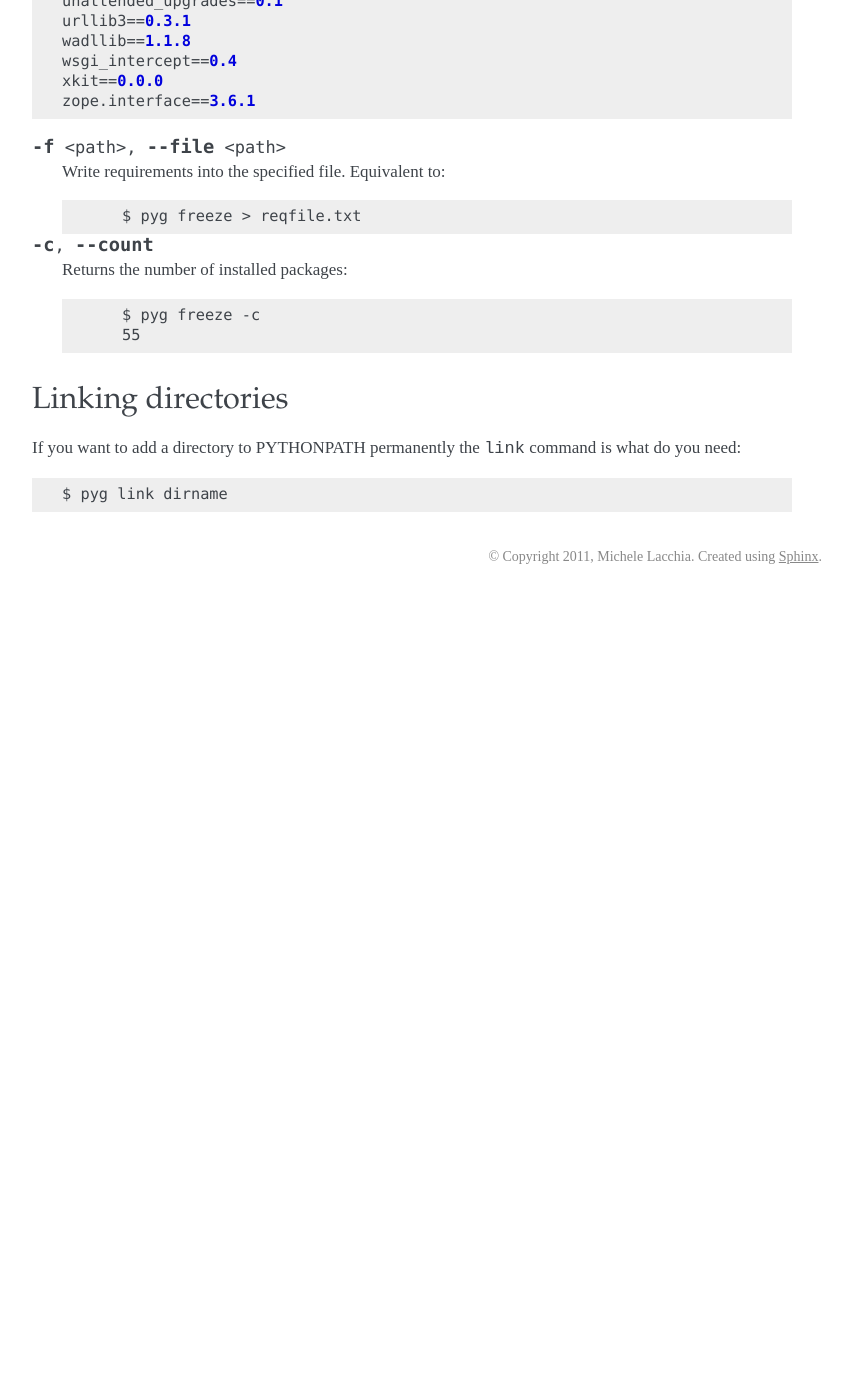
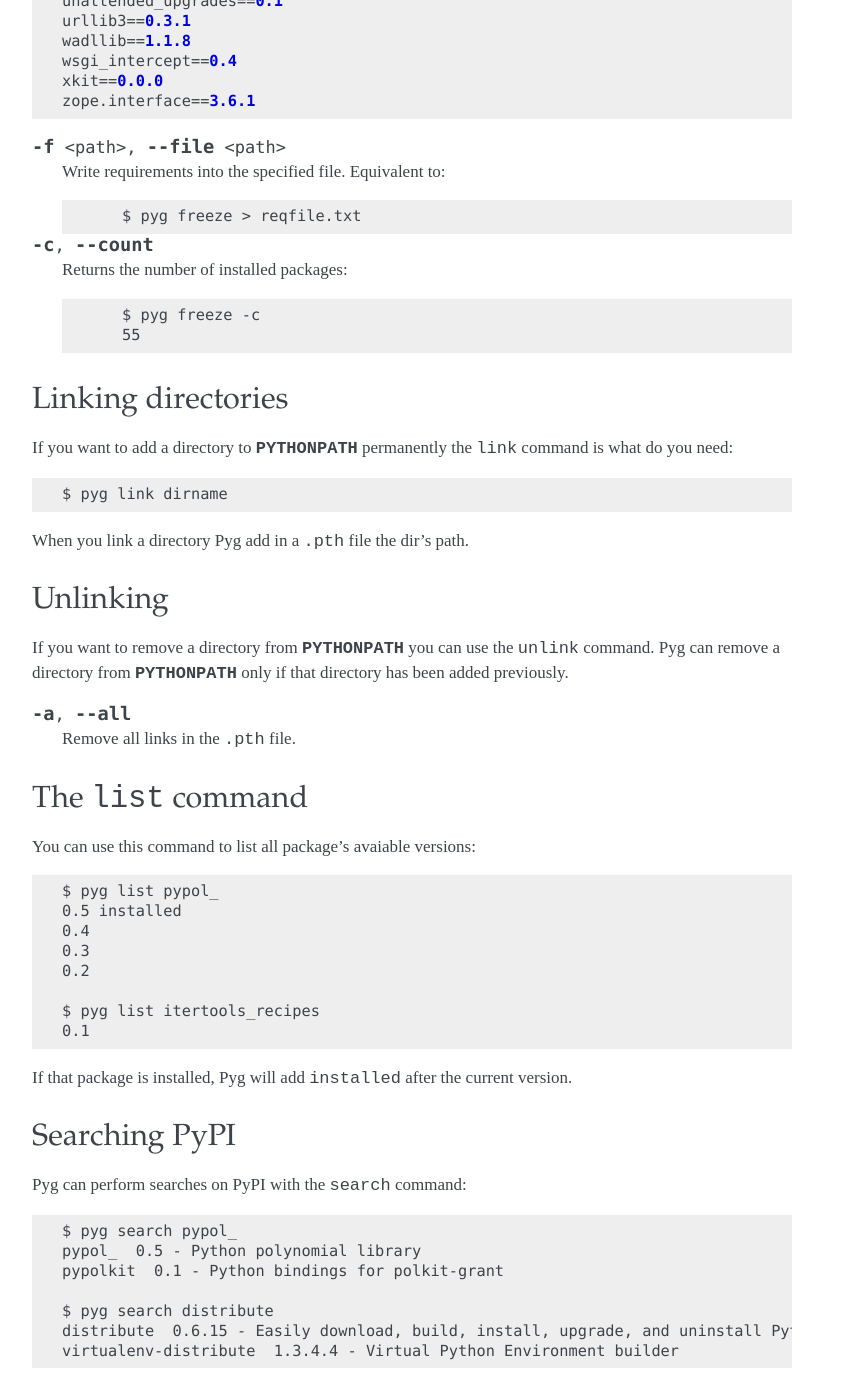
Before and after one commit to rubik/pyg, a Sphinx documentation site: the page built from docs/cmdline.rst, in a window 1280 px wide and 1400 px high, scrolled down 2568 px. Shown: the whole window, without its empty margins (338-1186 px from the left). Built offline with Sphinx 7.4.7, drawn with Linux system fonts in a browser that asks for light colours; before the commit the page ends 3163 px from its top, so only the background shows below that; some of the changed text lies outside the part shown.

Commit message:
Updated docs and fixed pyg.web.WebManager:realname

```diff
--- a/docs/cmdline.rst
+++ b/docs/cmdline.rst
@@ -157,6 +157,52 @@
 Linking directories
 -------------------
 
-If you want to add a directory to PYTHONPATH permanently the ``link`` command is what do you need::
+If you want to add a directory to :envvar:`PYTHONPATH` permanently the ``link`` command is what do you need::
 
     $ pyg link dirname
+
+When you link a directory Pyg add in a :file:`.pth` file the dir's path.
+
+
+Unlinking
+---------
+
+If you want to remove a directory from :envvar:`PYTHONPATH` you can use the ``unlink`` command.
+Pyg can remove a directory from :envvar:`PYTHONPATH` only if that directory has been added previously.
+
+.. program:: unlink
+
+.. option:: -a, --all
+
+    Remove all links in the :file:`.pth` file.
+
+
+The ``list`` command
+--------------------
+
+You can use this command to list all package's avaiable versions::
+
+    $ pyg list pypol_
+    0.5	installed
+    0.4
+    0.3
+    0.2
+
+    $ pyg list itertools_recipes
+    0.1
+
+If that package is installed, Pyg will add ``installed`` after the current version.
+
+
+Searching PyPI
+--------------
+
+Pyg can perform searches on PyPI with the ``search`` command::
+
+    $ pyg search pypol_
+    pypol_  0.5 - Python polynomial library
+    pypolkit  0.1 - Python bindings for polkit-grant
+
+    $ pyg search distribute
+    distribute  0.6.15 - Easily download, build, install, upgrade, and uninstall Python packages
+    virtualenv-distribute  1.3.4.4 - Virtual Python Environment builder
```
Also changed, not shown: 3 other files.
